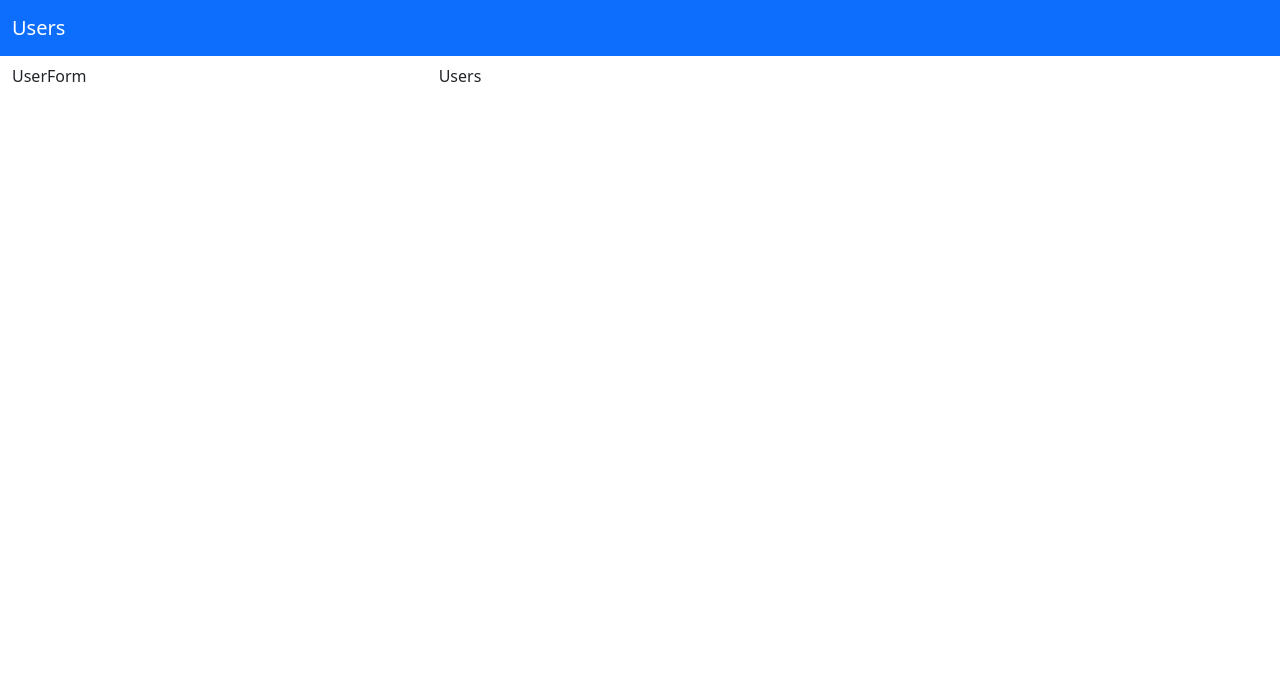
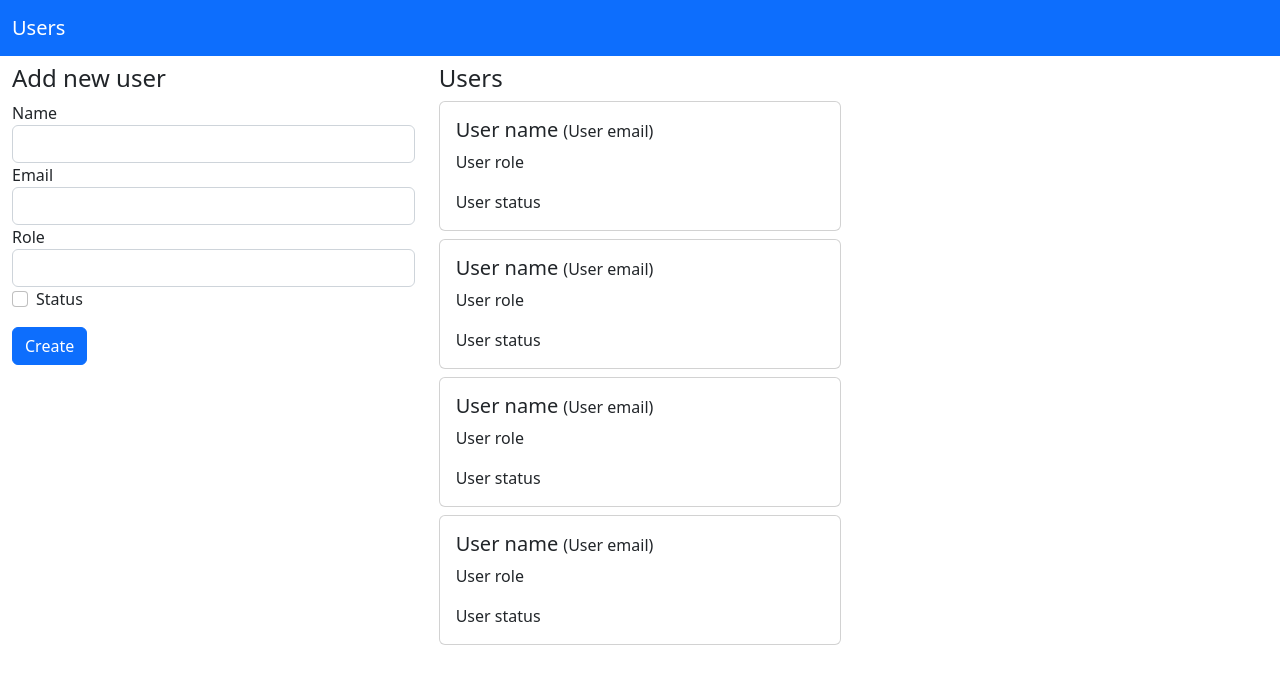
Before and after one commit to AlmazXX/users, a React (Create React App) app: page / in a window 1280 px wide. Shown: the top 684 px of the page. Built offline with nearby package versions, Linux system fonts and the light colour scheme.

Commit message:
Added layout to Users, User, UserForm

```diff
--- a/src/components/UserForm/UserForm.tsx
+++ b/src/components/UserForm/UserForm.tsx
@@ -1,10 +1,40 @@
-import React from 'react';
+import React from "react";
 
 const UserForm = () => {
   return (
-    <div>
-      UserForm
-    </div>
+    <form>
+      <h4>Add new user</h4>
+      <div className="form-group">
+        <label htmlFor="name">Name</label>
+        <input type="text" name="name" id="name" className="form-control" />
+      </div>
+      <div className="form-group">
+        <label htmlFor="email">Email</label>
+        <input type="email" name="email" id="email" className="form-control" />
+      </div>
+
+      <div className="form-group">
+        <label htmlFor="role">Role</label>
+        <select name="role" id="role" className="form-control">
+          <option value="user"></option>
+          <option value="editor"></option>
+          <option value="admin"></option>
+        </select>
+      </div>
+
+      <div className="form-check mb-3">
+        <label htmlFor="status" className="form-check-label">Status</label>
+        <input
+          type="checkbox"
+          name="status"
+          id="status"
+          className="form-check-input"
+        />
+      </div>
+      <button type="submit" className="btn btn-primary">
+        Create
+      </button>
+    </form>
   );
 };
 
--- a/src/components/Users/User.tsx
+++ b/src/components/Users/User.tsx
@@ -1,9 +1,17 @@
-import React from 'react';
+import React from "react";
 
 const User = () => {
   return (
-    <div>
-      User
+    <div className="card mb-2">
+      <div className="row no-gutters">
+        <div className="col">
+          <div className="card-body">
+            <h5 className="card-title">User name <span className="card-text fs-6">(User email)</span></h5>
+            <p className="card-text">User role</p>
+            <p className="card-text">User status</p>
+          </div>
+        </div>
+      </div>
     </div>
   );
 };
--- a/src/components/Users/Users.tsx
+++ b/src/components/Users/Users.tsx
@@ -1,9 +1,14 @@
 import React from 'react';
+import User from './User';
 
 const Users = () => {
   return (
     <div>
-      Users
+      <h4>Users</h4>
+      <User/>
+      <User/>
+      <User/>
+      <User/>
     </div>
   );
 };
```
